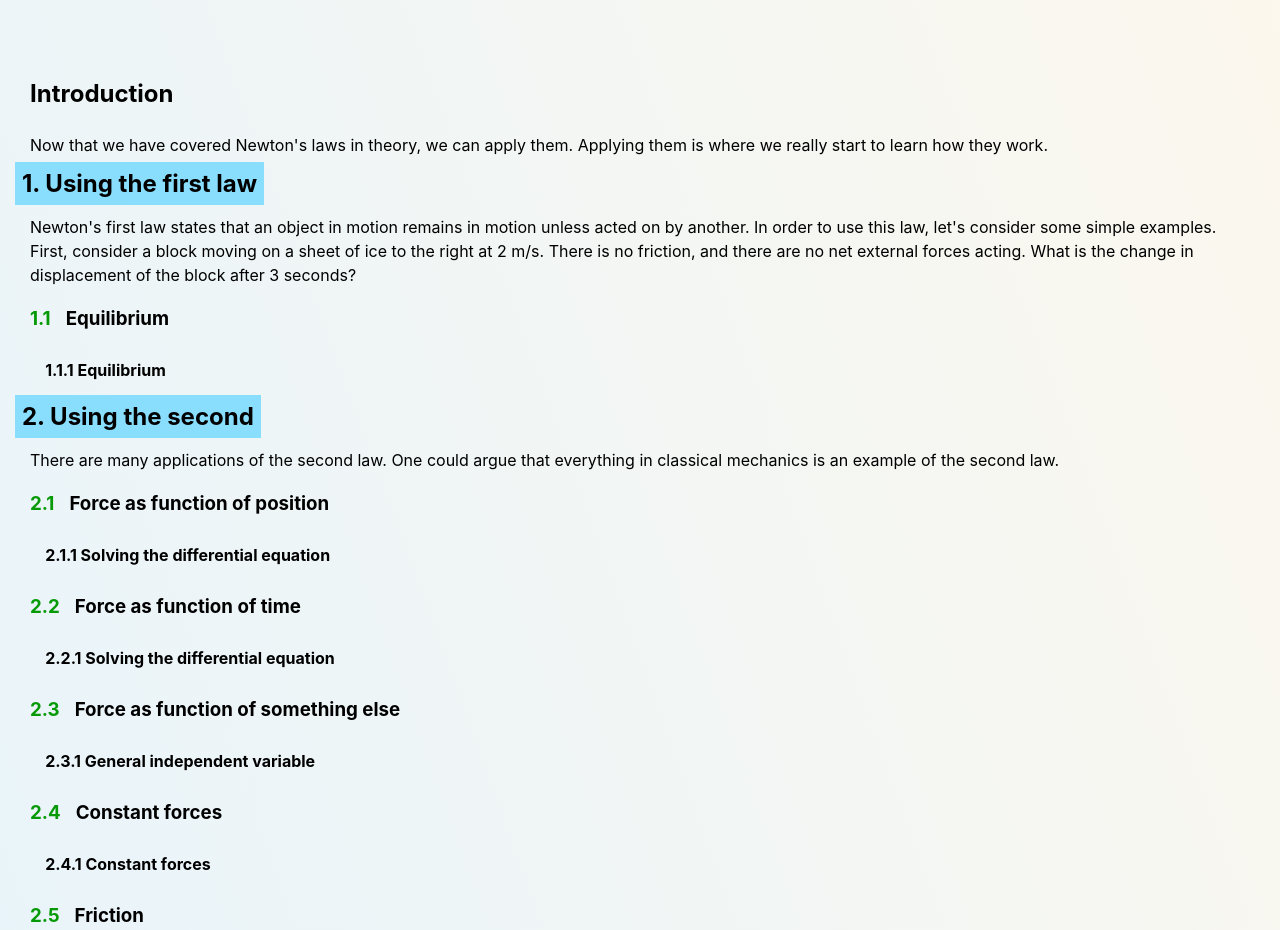
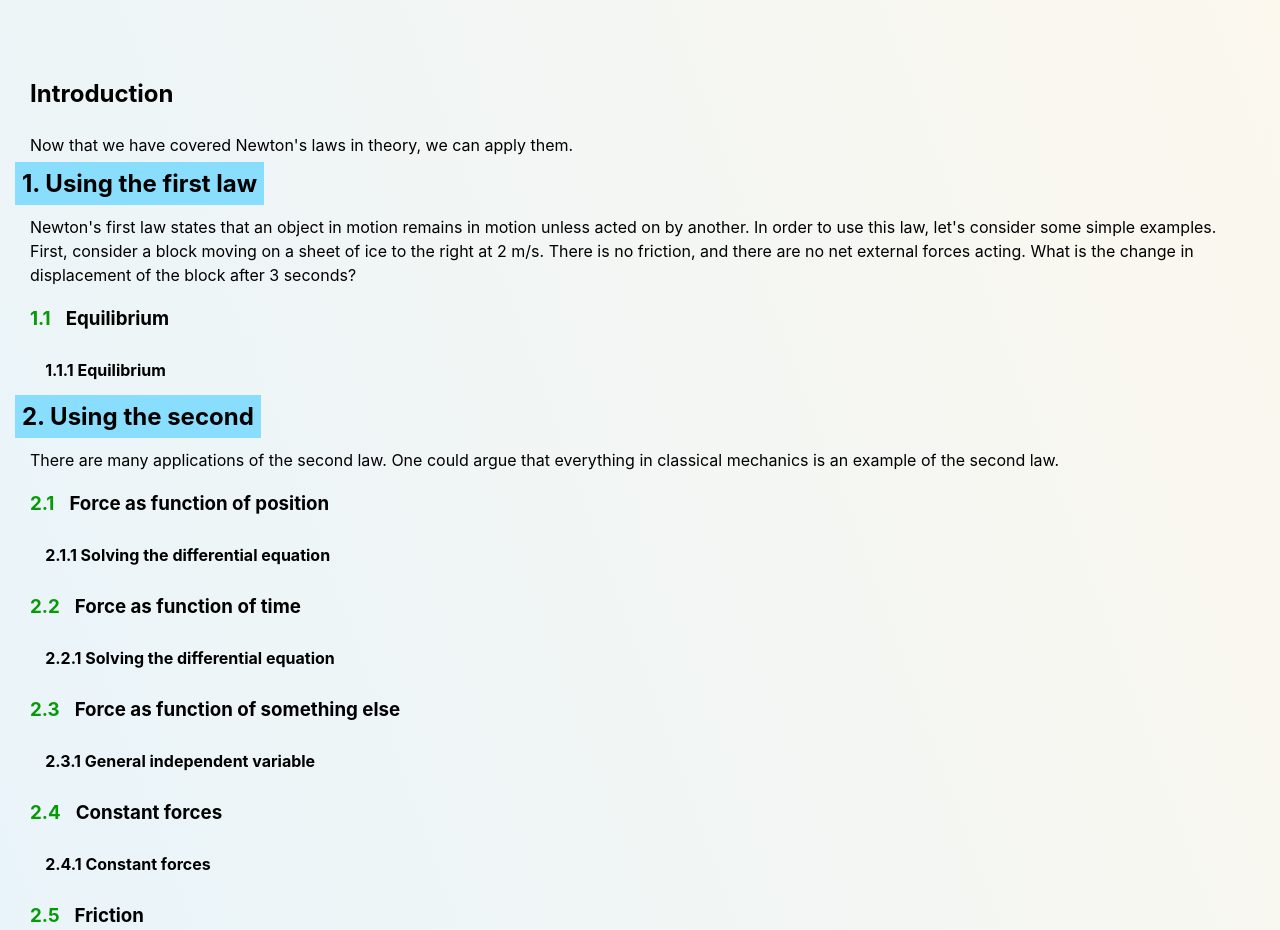
Before and after one commit to JRFink/jrfphyspagesnew, a Next.js app: page /education/gp1/applnl in a window 1280 px wide. Shown: the part 803-1733 px from the top of the page. Built offline with nearby package versions, Linux system fonts and the light colour scheme.

Commit message:
Update index.tsx

```diff
--- a/pages/education/gp1/applnl/index.tsx
+++ b/pages/education/gp1/applnl/index.tsx
@@ -21,7 +21,7 @@ const ApplNl = () => {
 Introduction
 </h2>
 <p>
-     Now that we have covered Newton&#39;s laws in theory, we can apply them. Applying them is where we really start to learn how they work.
+     Now that we have covered Newton&#39;s laws in theory, we can apply them.
 </p>
             <h2 className={style.h2SectionColor} id="flaw">
                 1. Using the first law
```
